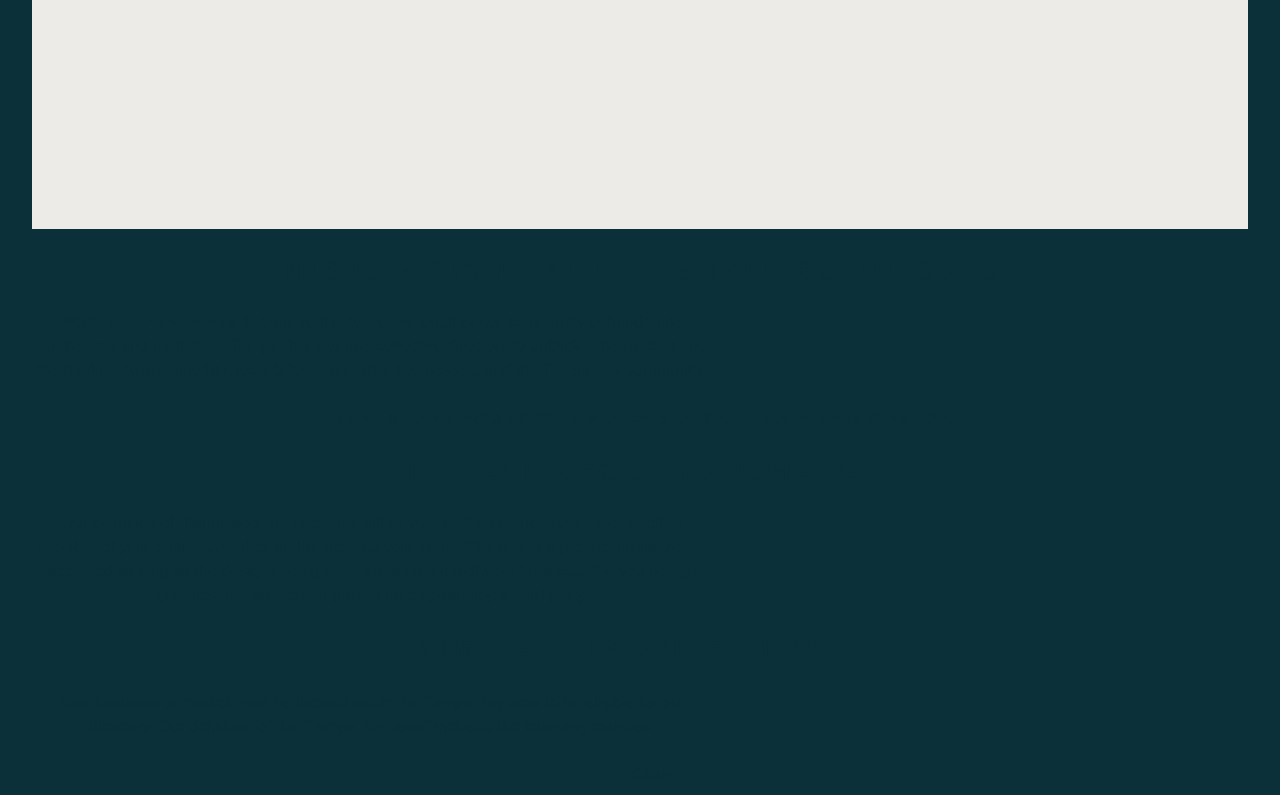
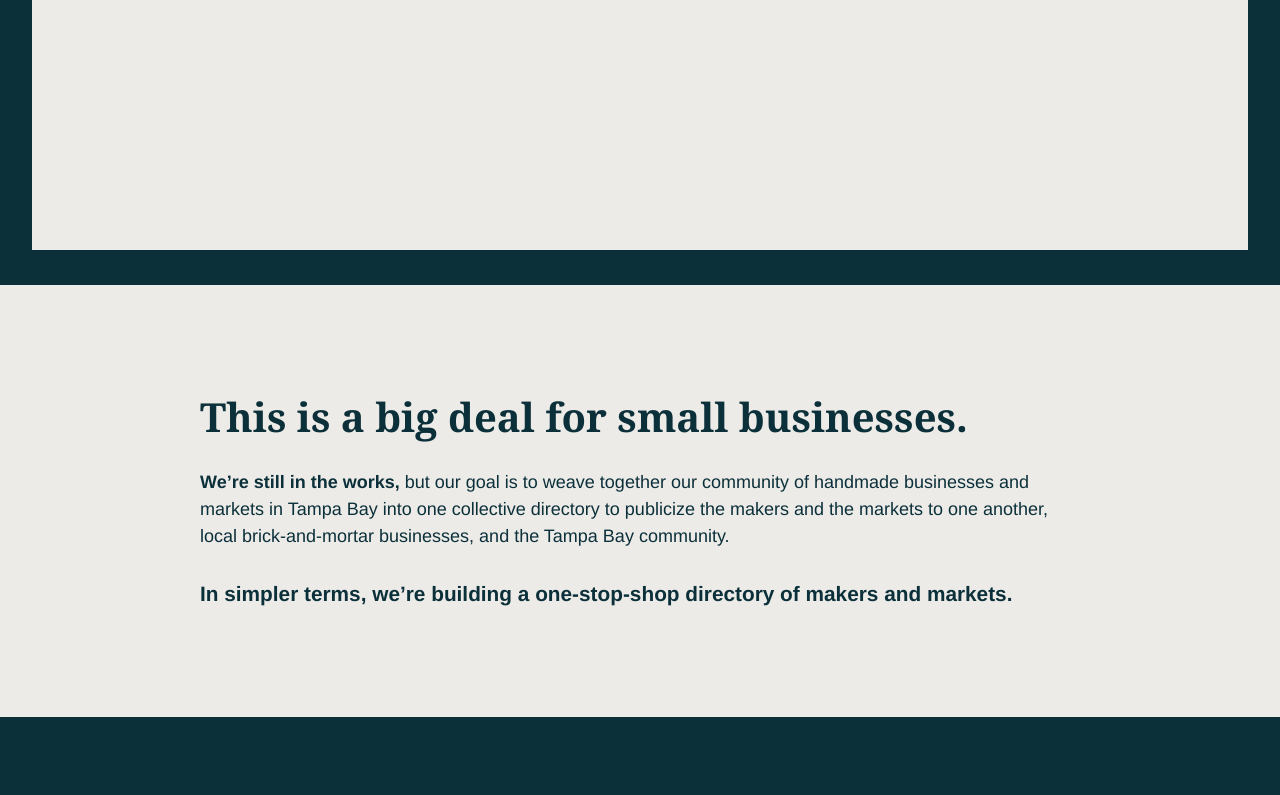
Before and after one commit to taydunworth/htb-landing-page, a Gatsby site: page / in a window 1280 px wide. Shown: the part 515-1310 px from the top of the page. Built offline with nearby package versions, Linux system fonts and the light colour scheme; Gatsby itself is replaced by a stand-in of ours; a web font is replaced by a local one.

Commit message:
Desktop styles for About

```diff
--- a/src/components/layout.css
+++ b/src/components/layout.css
@@ -68,11 +68,17 @@ strong {
   font-weight: inherit;
   font-weight: bolder;
 }
+p {
+  font-size: 18px;
+}
 h1 {
   margin: 0;
   padding: 0;
   line-height: var(--line-height-dense);
   letter-spacing: -0.01em;
+}
+h4 {
+  font-size: 1.3em;
 }
 h1 > b {
   color: var(--color-deep-sea);
@@ -143,14 +149,11 @@ p *:last-child {
 li > p {
   margin-bottom: calc(var(--space-4) / 2);
 }
-p {
-  max-width: 680px;
-}
 .hero {
   background-color: var(--color-seashore);
   width: 95vw;
-  height: 89vh;
-  margin: 0 auto;
+  height: calc(100vh - 70px);
+  margin: 35px auto;
 }
 #hero-width {
   width: 50%;
@@ -178,7 +181,7 @@ h2 {
 }
 .btns {
   display: flex;
-  width: 70%;
+  width: 80%;
   justify-content: space-between;
   margin: 0 auto;
 }
@@ -209,3 +212,17 @@ h2 {
   color: var(--color-deep-sea);
   padding-top: 30px;
 }
+.description {
+  width: 100%;
+  margin: 0;
+  background: var(--color-seashore);
+  text-align: left;
+  padding: 80px 200px;
+}
+.description h2 {
+  font-family: var(--font-serif);
+  text-transform: none;
+  letter-spacing: 0;
+  text-align: left;
+  font-size: 2.5em;
+}
--- a/src/components/layout.js
+++ b/src/components/layout.js
@@ -28,7 +28,6 @@ const Layout = ({ children }) => {
       <div
         style={{
           margin: `0 auto`,
-          padding: `var(--size-gutter)`,
         }}
       >
         <main>{children}</main>
--- a/src/pages/index.js
+++ b/src/pages/index.js
@@ -27,7 +27,7 @@ const IndexPage = () => (
       </div>
     </div>
 
-    <div className={styles.textCenter}>
+    <div className="description">
       <h2>This is a big deal for small businesses.</h2>
       <p><strong>We’re still in the works,</strong> but our goal is to weave together our community of handmade businesses and markets in Tampa Bay into one collective directory to publicize the makers and the markets to one another, local brick-and-mortar businesses, and the Tampa Bay community.</p>
       <h4>In simpler terms, we’re building a one-stop-shop directory of makers and markets.</h4>
```
